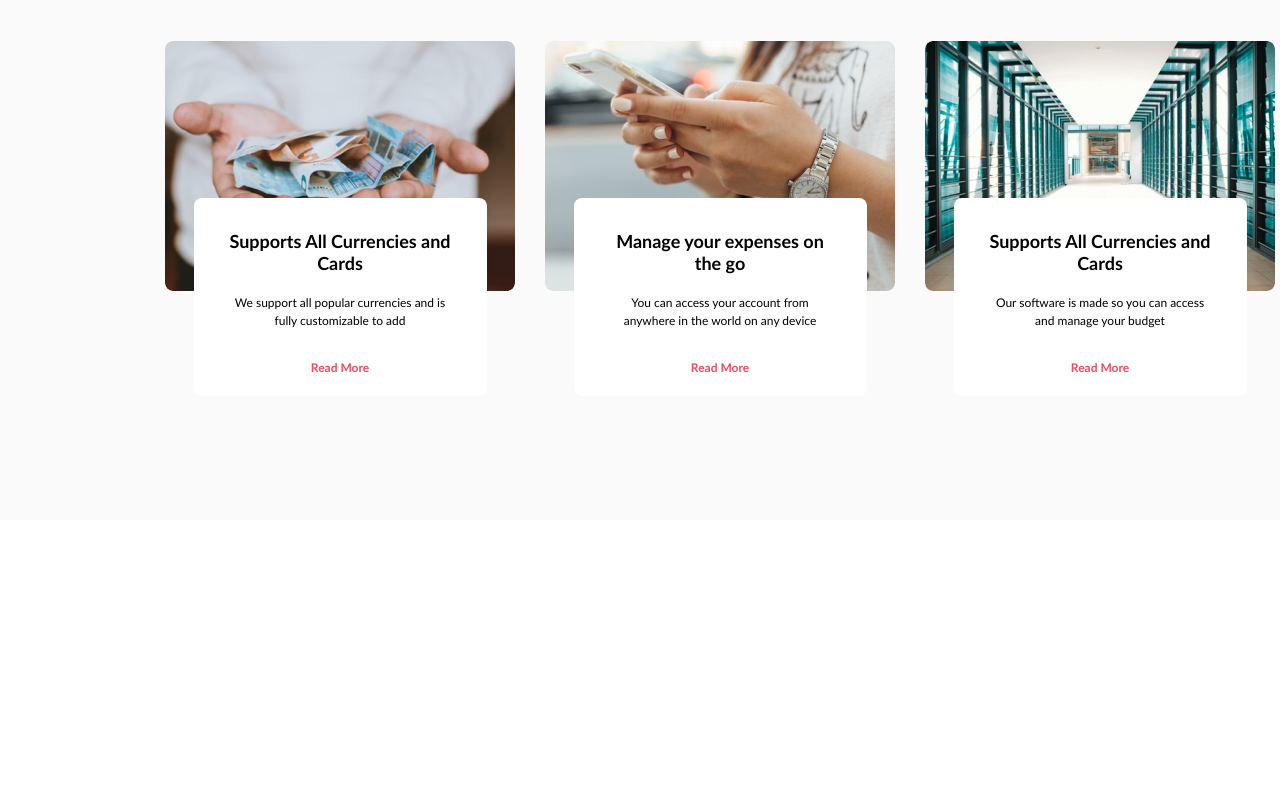
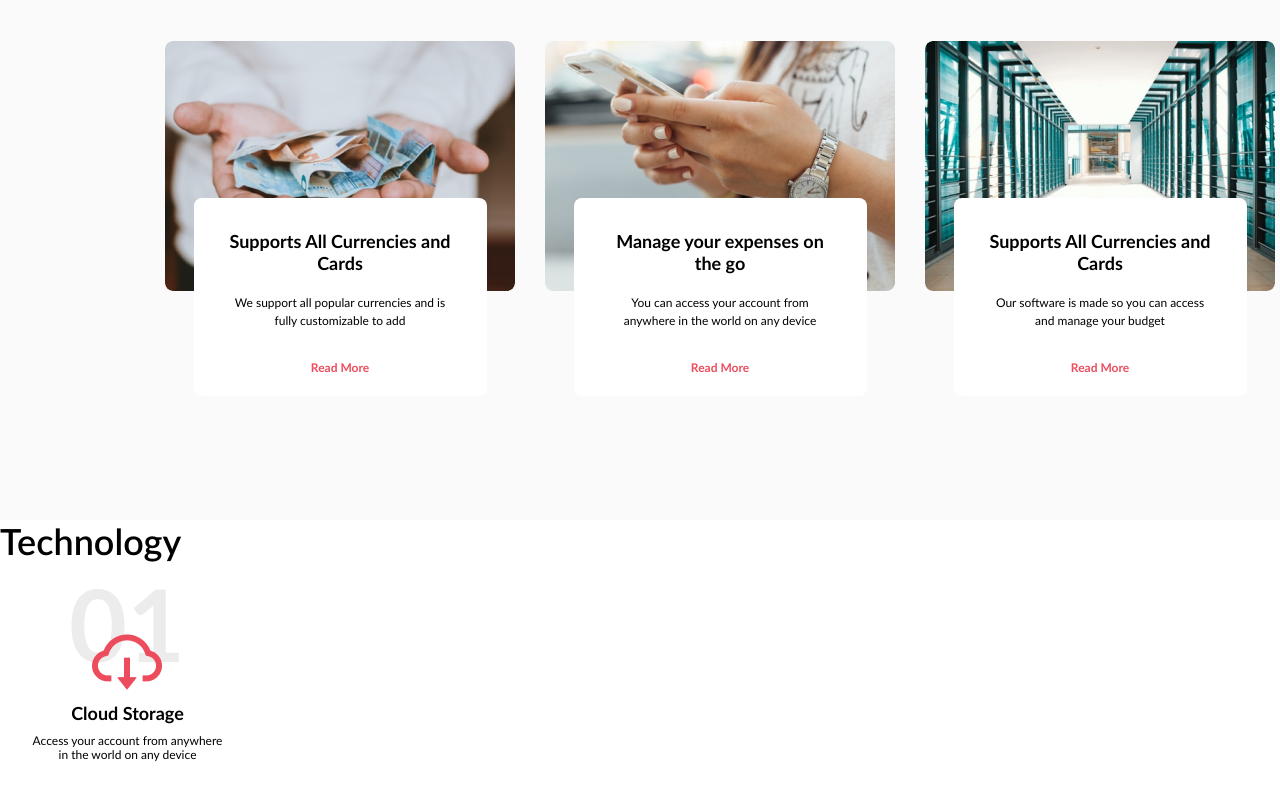
Before and after one commit to LexorV/CLOUDBUDGET, a plain HTML site: page index.html in a window 1280 px wide. Shown: the part 1422-2222 px from the top of the page. Before the commit the page ends 1942 px from the top, so only its background shows below. Drawn offline with Linux system fonts and the light colour scheme.

Commit message:
commit technology-cell

```diff
--- /dev/null
+++ b/blocks/technology.css
@@ -0,0 +1,58 @@
+.technology {
+  height: 500px;
+  display: flex;
+  flex-direction: column;
+}
+.technology__container {
+  display: flex;
+}
+.technology__cell {
+  width: 255px;
+  height: 226px;
+  margin: 0;
+  display: flex;
+  flex-direction: column;
+}
+.technology__namber {
+  width: 117px;
+  height: 120px;
+  position: relative;
+  align-self: center;
+}
+.technology__namber-text {
+margin: 0;
+font-size: 100px;
+font-style: normal;
+font-weight: 700;
+line-height: 120px;
+letter-spacing: 0em;
+z-index: 1;
+color: rgba(16, 16, 16, 0.08);
+}
+.technology__picture {
+  z-index: 2;
+  position: absolute;
+  top: 59px;
+  left: 18px;
+}
+.technology__cell-heading {
+margin: 0;
+font-size: 18px;
+font-style: normal;
+font-weight: 700;
+line-height: 22px;
+letter-spacing: 0em;
+align-self: center;
+padding-top: 19px;
+padding-bottom: 10px;
+}
+.technology__cell-text {
+margin: 0;
+font-size: 12px;
+font-style: normal;
+font-weight: 400;
+line-height: 14px;
+text-align: center;
+width: 191px;
+align-self: center;
+}
--- a/index.html
+++ b/index.html
@@ -80,7 +80,17 @@
 </div>
 </section>
 <section class="technology">
-
+<h2 class="heading">Technology</h2>
+<div class="technology__container">
+  <div class="technology__cell">
+    <div class="technology__namber">
+      <p class="technology__namber-text">01</p>
+      <img class="technology__picture" src="./images/technology/cloud.png">
+    </div>
+    <h3 class="technology__cell-heading">Cloud Storage</h3>
+    <p class="technology__cell-text">Access your account from anywhere in the world on any device</p>
+  </div>
+</div>
 </section>
 </main>
 </body>
--- a/pages/index.css
+++ b/pages/index.css
@@ -5,3 +5,4 @@
 @import url('../blocks/management.css');
 @import url('../blocks/text.css');
 @import url('../blocks/features.css');
+@import url('../blocks/technology.css');
```
Also changed, not shown: images/technology/CSV.png (added), images/technology/cloud.png (added), images/technology/pdf.png (added), images/technology/score.png (added).
